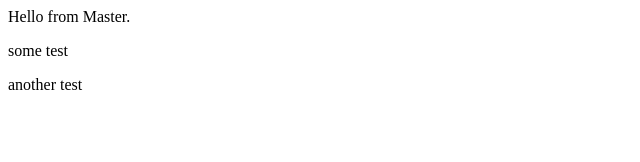
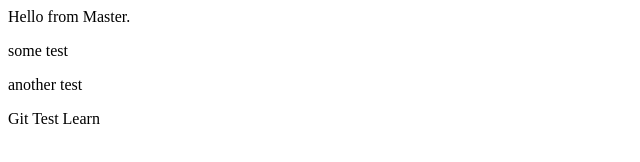
Before and after one commit to MungHtun/testing, a plain HTML site: page index.html in a window 1280 px wide. Shown: the full height of the page, 0-640 px from the left. Drawn offline with Linux system fonts and the light colour scheme.

Commit message:
added git test learn

```diff
--- a/index.html
+++ b/index.html
@@ -1,3 +1,5 @@
 <p>Hello from Master.</p>
 <p>some test</p>
 <div>another test</div>
+
+<p>Git Test Learn</p>
```
